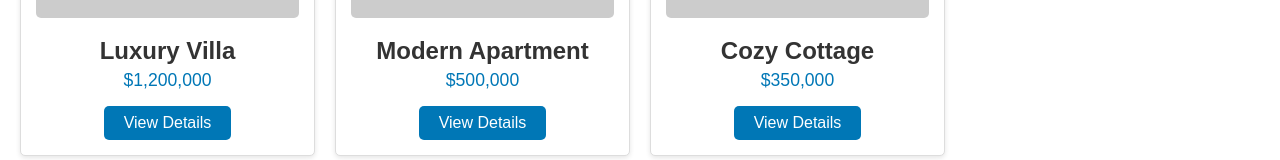
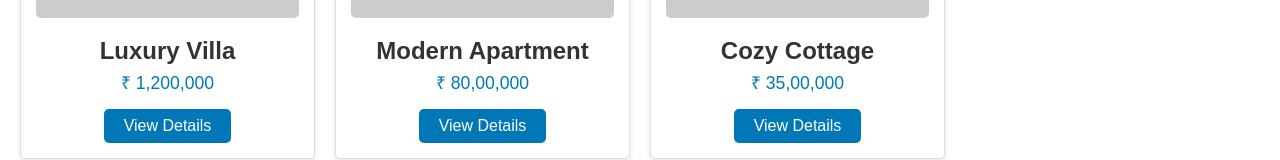
Before and after one commit to Usman091020/DreamHome, a plain HTML site: page index.html in a window 1280 px wide. Shown: the part 823-983 px from the top of the page. Drawn offline with Linux system fonts and the light colour scheme; placeholder pictures from the web are drawn by us.

Commit message:
Add files via upload

```diff
--- a/index.html
+++ b/index.html
@@ -46,21 +46,21 @@
             <div class="property-card">
                 <img src="https://via.placeholder.com/300" alt="Property 1">
                 <h3>Luxury Villa</h3>
-                <p>$1,200,000</p>
+                <p>&#8377 1,200,000</p>
                 <a href="#" class="view-details">View Details</a>
             </div>
             <!-- Property Card -->
             <div class="property-card">
                 <img src="https://via.placeholder.com/300" alt="Property 2">
                 <h3>Modern Apartment</h3>
-                <p>$500,000</p>
+                <p>&#8377 80,00,000</p>
                 <a href="#" class="view-details">View Details</a>
             </div>
             <!-- Property Card -->
             <div class="property-card">
                 <img src="https://via.placeholder.com/300" alt="Property 3">
                 <h3>Cozy Cottage</h3>
-                <p>$350,000</p>
+                <p>&#8377 35,00,000</p>
                 <a href="#" class="view-details">View Details</a>
             </div>
         </div>
```
